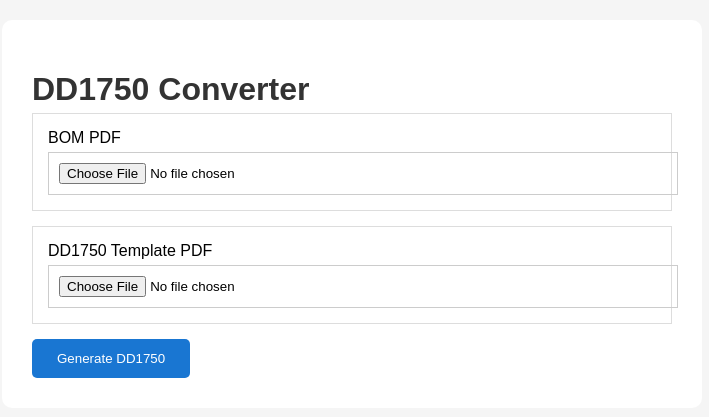
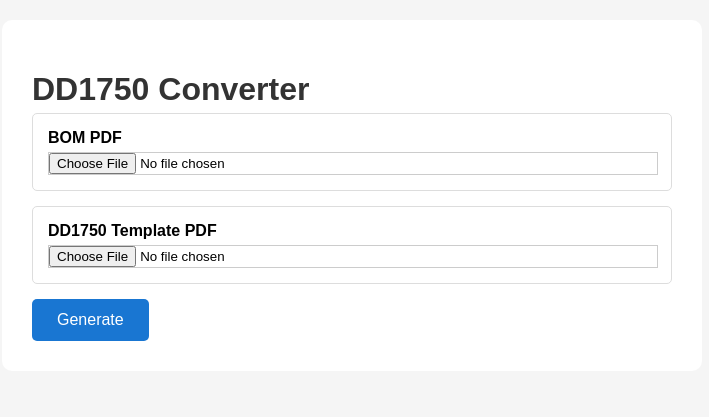
Before and after one commit to Maple-maker/v12-ocr-debug, a Flask app: page / in a window 1280 px wide. Shown: the top 417 px of the page, without its empty margins (288-997 px from the left). Run offline with Flask 3, Linux system fonts and the light colour scheme.

Commit message:
Update index.html

```diff
--- a/templates/index.html
+++ b/templates/index.html
@@ -7,11 +7,11 @@
         body { font-family: Arial; max-width: 700px; margin: 0 auto; padding: 20px; background: #f5f5f5; }
         .container { background: white; padding: 30px; border-radius: 10px; }
         h1 { color: #333; margin-bottom: 5px; }
-        .upload { margin-bottom: 15px; padding: 15px; border: 1px solid #ddd; }
-        label { display: block; margin-bottom: 5px; }
-        input[type="file"] { width: 100%; padding: 10px; border: 1px solid #ccc; }
-        button { background: #1976d2; color: white; border: none; padding: 12px 25px; border-radius: 5px; }
-        .error { padding: 15px; background: #ffebee; color: #c62828; margin-bottom: 15px; }
+        .upload { margin-bottom: 15px; padding: 15px; border: 1px solid #ddd; border-radius: 5px; }
+        label { display: block; margin-bottom: 5px; font-weight: bold; }
+        input[type="file"] { width: 100%; border: 1px solid #ccc; }
+        button { background: #1976d2; color: white; border: none; padding: 12px 25px; border-radius: 5px; font-size: 16px; cursor: pointer; }
+        .error { padding: 15px; background: #ffebee; color: #c62828; border-radius: 5px; margin-bottom: 15px; }
     </style>
 </head>
 <body>
@@ -33,7 +33,7 @@
                 <label>DD1750 Template PDF</label>
                 <input type="file" name="template_file" accept=".pdf" required>
             </div>
-            <button type="submit">Generate DD1750</button>
+            <button type="submit">Generate</button>
         </form>
     </div>
 </body>
```
